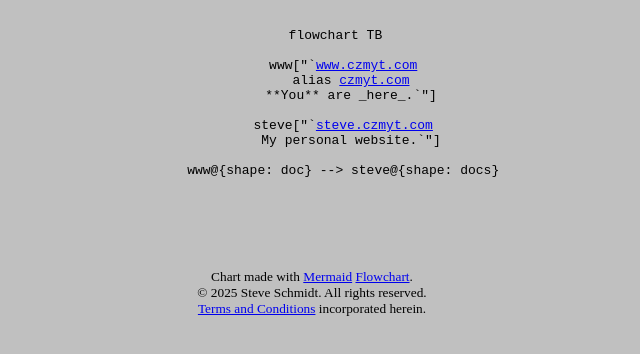
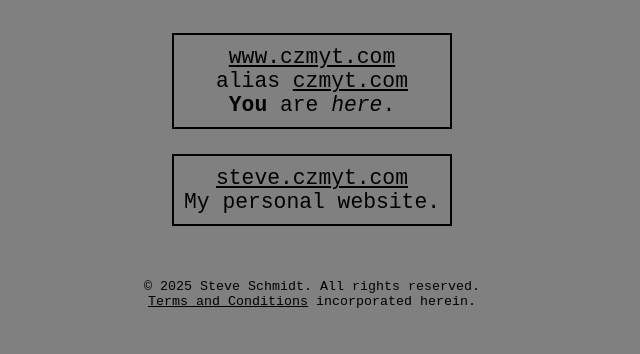
Before and after one commit to czmyt/czmyt.github.io, a plain HTML site: page index.html in a window 1280 px wide. Shown: the whole page, without its empty margins (328-968 px from the left). Drawn offline with Linux system fonts and the light colour scheme.

Commit message:
Change homepage to use HTML tables instead of Mermaid flowchart.

```diff
--- a/index.html
+++ b/index.html
@@ -4,39 +4,52 @@
 <head>
   <meta charset="UTF-8">
   <title>www.czmyt.com Home</title>
+
+  <style>
+    body {
+      background-color: gray;
+      font-family: 'Courier New', Courier, monospace;
+      font-size: 16pt;
+    }
+
+    table {
+      border-spacing: 25px;
+    }
+
+    td {
+      text-align: center;
+      border: 2px solid black;
+      padding: 10px;
+    }
+
+    a {
+      color: black;
+    }
+  </style>
 </head>
 
-<body style="background-color: silver">
+<body>
   <div align="center">
-    <pre class="mermaid">
-
-      flowchart TB
-
-        www["`<a href="https://www.czmyt.com">www.czmyt.com</a >
-          alias <a href="https://czmyt.com">czmyt.com</a>
-          **You** are _here_.`"]
-
-        steve["`<a href="https://steve.czmyt.com">steve.czmyt.com</a>
-          My personal website.`"]
-
-        www@{shape: doc} --> steve@{shape: docs}
-
-    </pre>
+    <table>
+      <tr>
+        <td>
+          <a href="https://www.czmyt.com">www.czmyt.com</a>
+          <br />alias <a href="https://czmyt.com">czmyt.com</a>
+          <br /><b>You</b> are <i>here</i>.
+        </td>
+      </tr>
+      <tr>
+        <td>
+          <a href="https://steve.czmyt.com">steve.czmyt.com</a>
+          <br />My personal website.
+        </td>
+      </tr>
+    </table>
+    <p style="font-size: 10pt;">
+      <br />© 2025 Steve Schmidt.  All rights reserved.
+      <br /><a href="https://steve.czmyt.com/terms-and-conditions">Terms and Conditions</a> incorporated herein.
+    </p>
   </div>
-
-  <!-- color: white; -->
-  <div align="center" style="font-size: 10pt">
-    <br />&nbsp;
-    <br />&nbsp;
-    <br />Chart made with <a href="https://mermaid.js.org/">Mermaid</a> <a href="https://mermaid.js.org/syntax/flowchart.html">Flowchart</a>.
-    <br />© 2025 Steve Schmidt.  All rights reserved.
-    <br /><a href="https://steve.czmyt.com/terms-and-conditions">Terms and Conditions</a> incorporated herein.
-  </div>
-
-  <script type="module">
-    import mermaid from 'https://cdn.jsdelivr.net/npm/mermaid@11/dist/mermaid.esm.min.mjs';
-    mermaid.initialize({ startOnLoad: true });
-  </script>
 </body>
 
 </html>
```
Also changed, not shown: mermaid_sample.html (added, +42 -0 lines).
